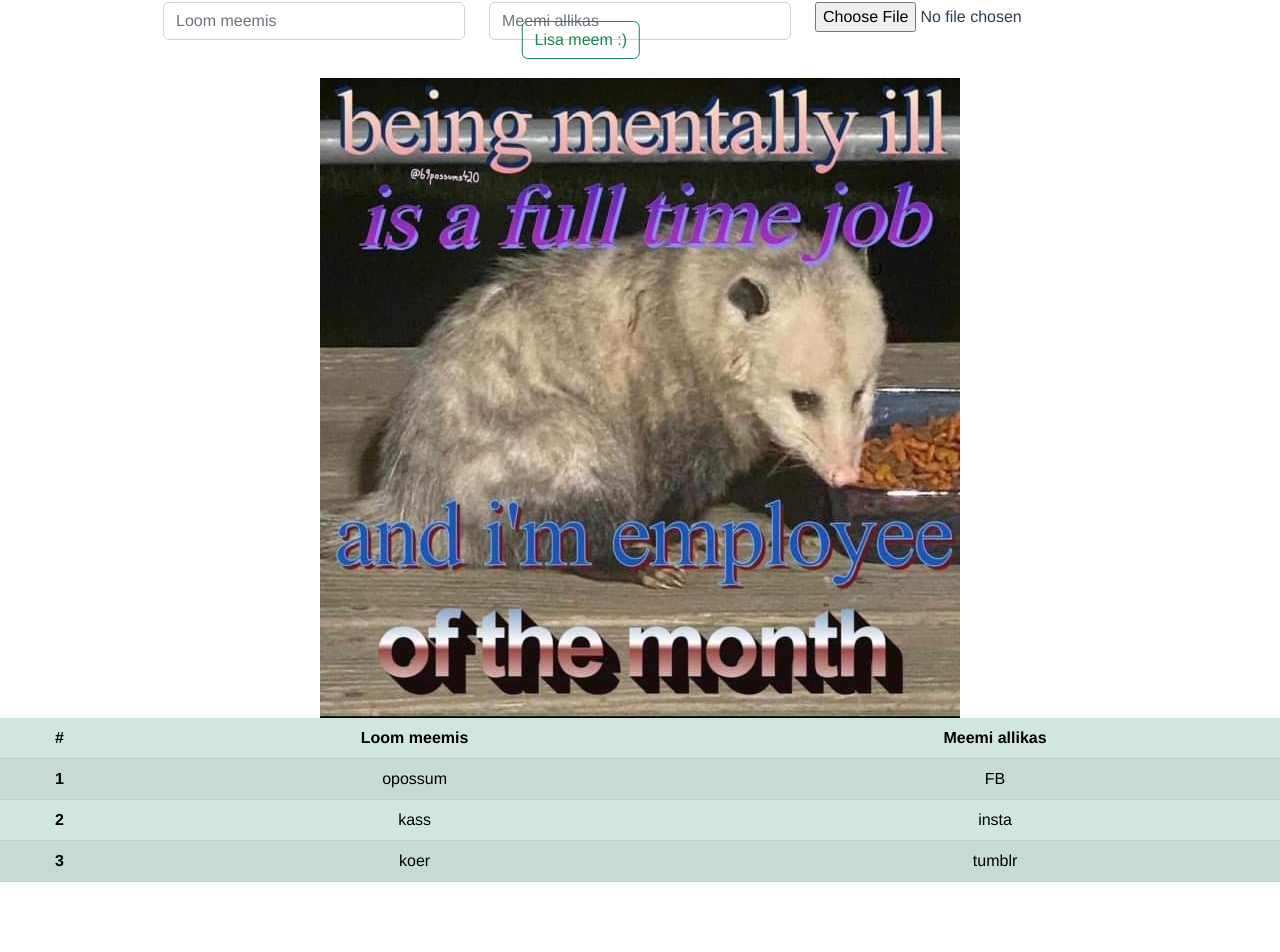
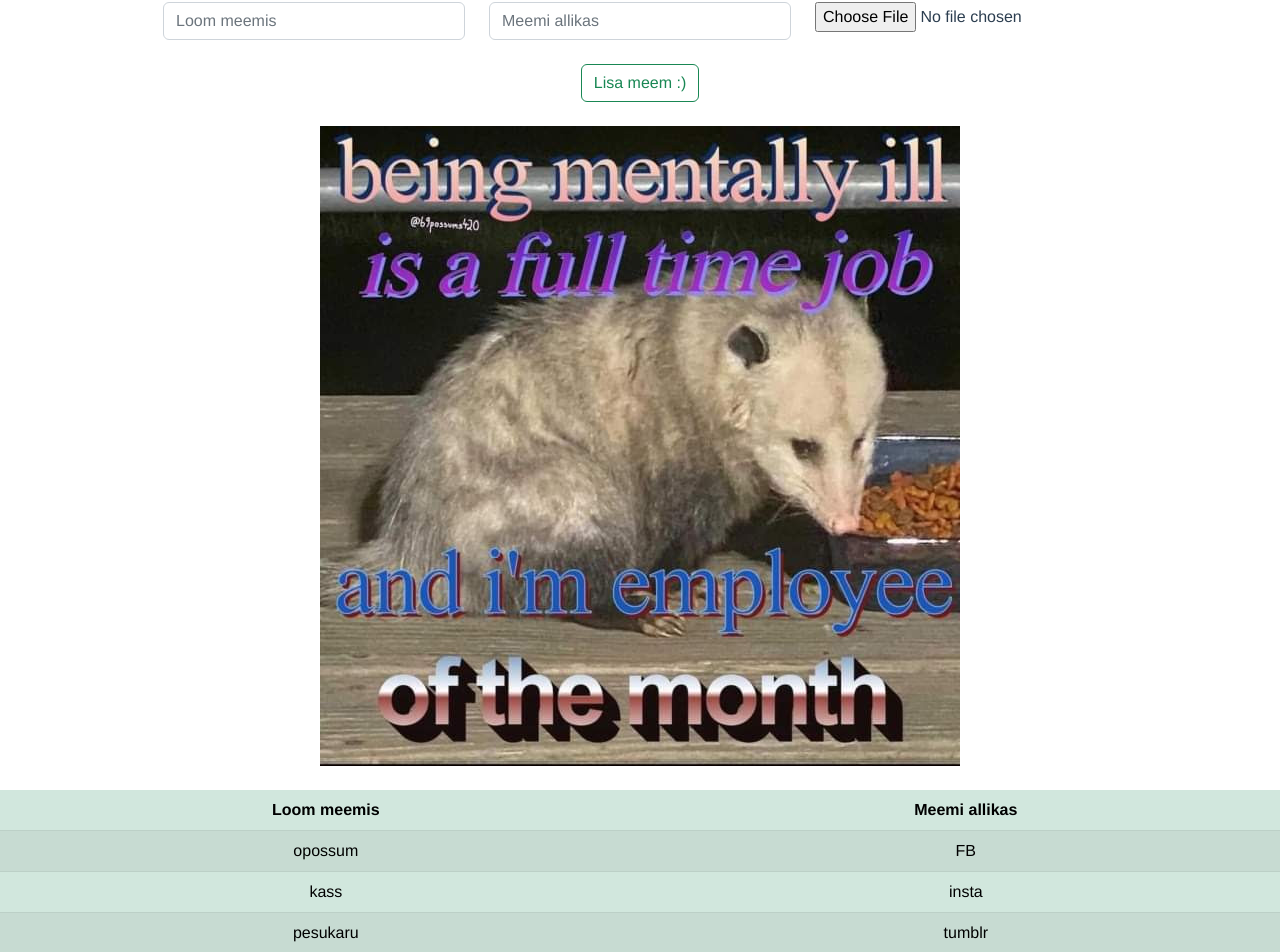
Before and after one commit to raintuur/front_bank_27, a Vue app: page /#/memes in a window 1280 px wide. Shown: the part 186-1138 px from the top of the page. Before the commit the page ends 1084 px from the top, so only its background shows below. Built offline with nearby package versions, Linux system fonts and the light colour scheme.

Commit message:
tabel automatiseeritud, elemendid paigas (seis kell 14.40)

```diff
--- /dev/null
+++ b/src/views/MemeTable.vue
@@ -0,0 +1,26 @@
+<template>
+  <div>
+    <table class="table table-success table-striped">
+      <thead>
+      <tr>
+        <th scope="col">Loom meemis</th>
+        <th scope="col">Meemi allikas</th>
+      </tr>
+      </thead>
+      <tbody>
+      <tr v-for="meme in memes">
+        <td>{{meme.memeAnimal}}</td>
+        <td>{{meme.memeSource}}</td>
+      </tr>
+      </tbody>
+    </table>
+  </div>
+</template>
+<script>
+export default {
+  name: 'MemeTable',
+  props: {
+    memes: {}
+  }
+}
+</script>
--- a/src/views/MemesView.vue
+++ b/src/views/MemesView.vue
@@ -3,44 +3,21 @@
     <NewMemeHeader :company-name="companyName"/>
     <!--  ROW 1  -->
     <NewMemeInput :meme="meme"/>
+    <br>
     <!--    ROW 2  -->
-    <div>
-      <!--  COLUMN 1    -->
-      <div class=justify-content-center>
-        <button v-on:click="addMeme" type="button" class="btn btn-outline-success translate-middle">Lisa meem :)</button>
+    <div class="justify-content-center">
+      <div class="col col-12">
+        <button v-on:click="addMeme" type="button" class="btn btn-outline-success">Lisa meem :)</button>
       </div>
     </div>
+    <br>
     <div class=justify-content-center>
-      <img src="../assets/FB_IMG_1647564529352.jpg" height="640" width="640"/>
+      <div>
+        <img src="../assets/FB_IMG_1647564529352.jpg" height="640" width="640"/>
+      </div>
     </div>
-    <div>
-      <table class="table table-success table-striped">
-        <thead>
-        <tr>
-          <th scope="col">#</th>
-          <th scope="col">Loom meemis</th>
-          <th scope="col">Meemi allikas</th>
-        </tr>
-        </thead>
-        <tbody>
-        <tr>
-          <th scope="row">1</th>
-          <td>opossum</td>
-          <td>FB</td>
-        </tr>
-        <tr>
-          <th scope="row">2</th>
-          <td>kass</td>
-          <td>insta</td>
-        </tr>
-        <tr>
-          <th scope="row">3</th>
-          <td>koer</td>
-          <td>tumblr</td>
-        </tr>
-        </tbody>
-      </table>
-    </div>
+    <br>
+    <MemeTable :memes="memes"/>
   </div>
 
 </template>
@@ -49,16 +26,35 @@
 <script>
 import NewMemeHeader from "@/components/NewMemeHeader.vue";
 import NewMemeInput from "@/views/NewMemeInput.vue";
+import MemeTable from "@/views/MemeTable.vue";
 
 export default {
   name: 'MemesView',
-  components: {NewMemeHeader,NewMemeInput},
+  components: {MemeTable, NewMemeHeader,NewMemeInput},
   data: function () {
     return {
       meme: {
+        memeId: 0,
         memeAnimal: '',
         memeSource: '',
       },
+      memes: [
+        {
+          memeId: 1,
+          memeAnimal: 'opossum',
+          memeSource: 'FB',
+        },
+        {
+          memeId: 2,
+          memeAnimal: 'kass',
+          memeSource: 'insta',
+        },
+        {
+          memeId: 3,
+          memeAnimal: 'pesukaru',
+          memeSource: 'tumblr',
+        },
+      ],
       companyName: 'Meemimutid'
     }
   },
--- a/src/views/NewMemeInput.vue
+++ b/src/views/NewMemeInput.vue
@@ -1,4 +1,4 @@
-<template>
+<template class="justify-content-center">
   <div class="row justify-content-center">
 
     <!--  COLUMN 1    -->
```
